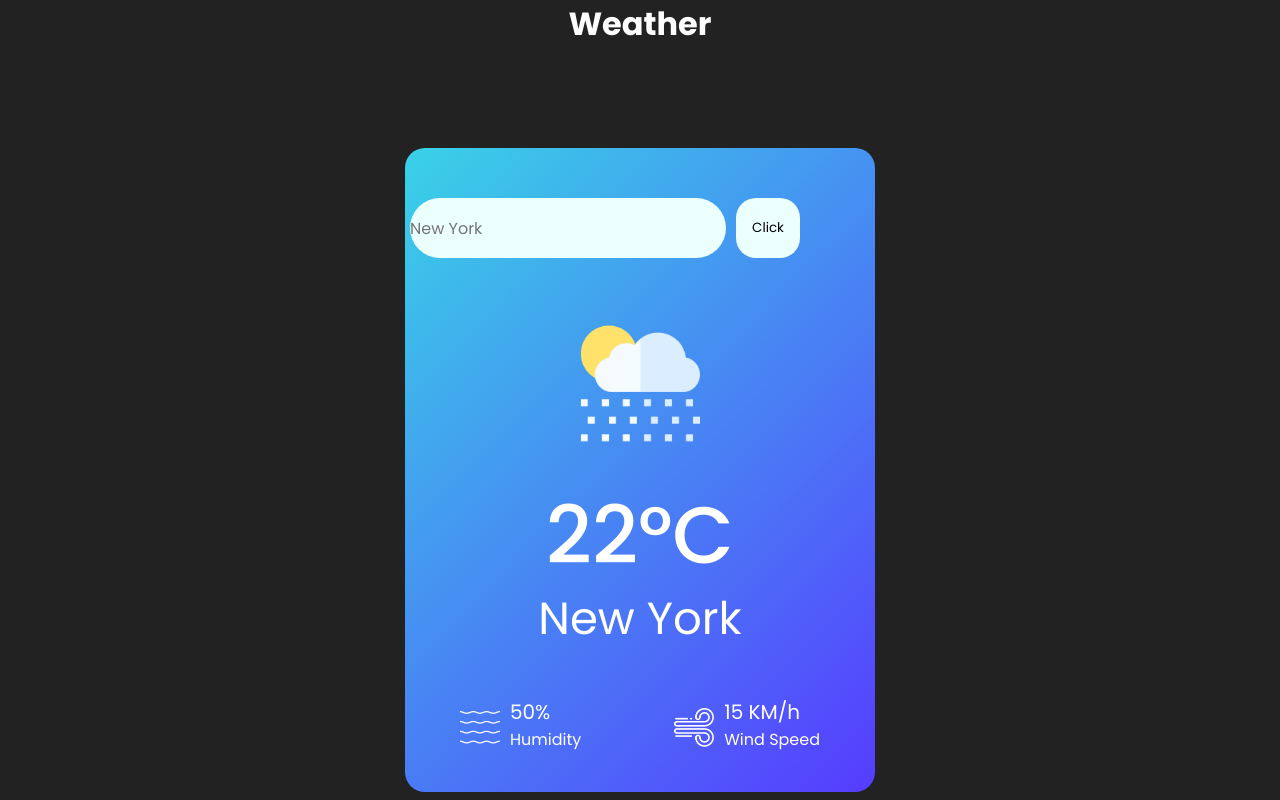
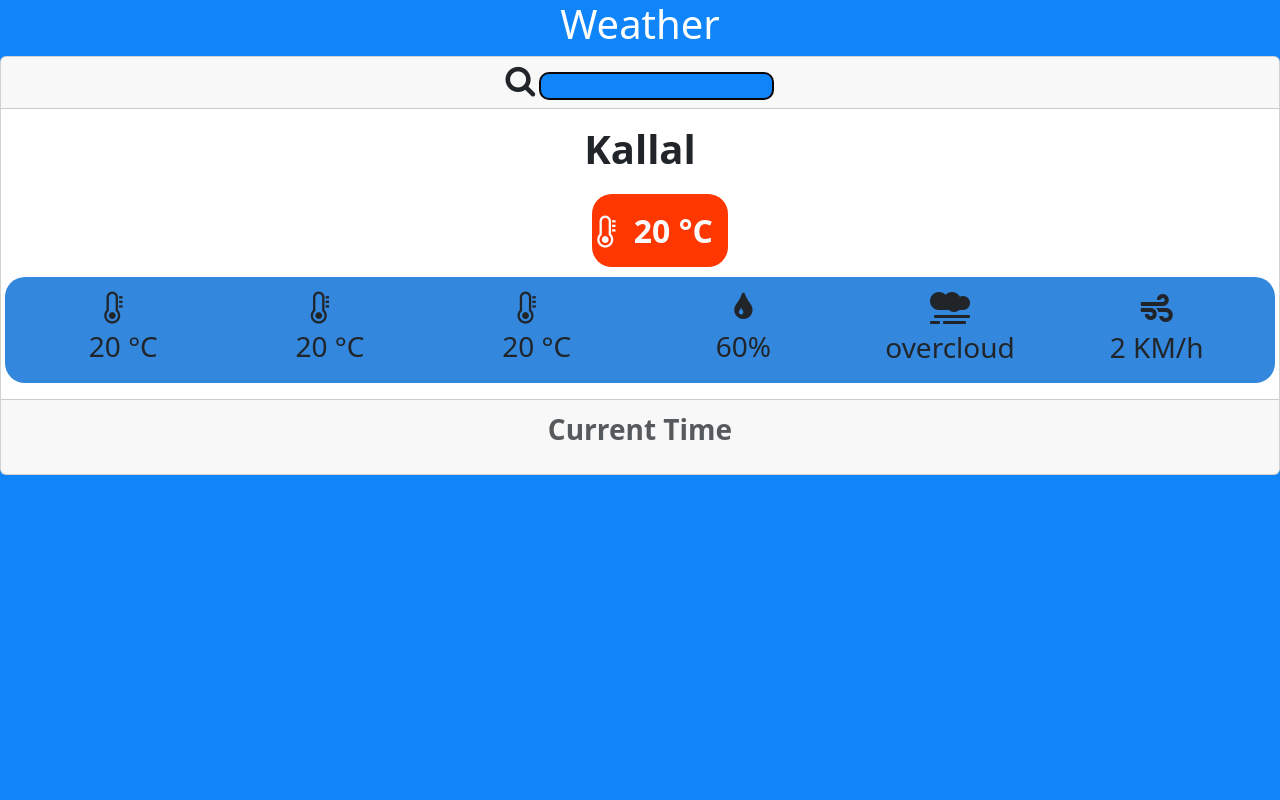
Before and after one commit to pranava007/weather, a plain HTML site: page index.html in a window 1280 px wide. Drawn offline with nearby package versions, Linux system fonts and the light colour scheme.

Commit message:
complete

```diff
--- a/index.html
+++ b/index.html
@@ -1,42 +1,143 @@
 <!DOCTYPE html>
 <html lang="en">
   <head>
-    <meta charset="UTF-8" />
-    <meta name="viewport" content="width=device-width, initial-scale=1.0" />
-    <title>Weather</title>
-    <link rel="stylesheet" href="./style.css" />
+    <title>Weather Forecast</title>
+    <!-- Required meta tags -->
+    <meta charset="utf-8" />
+    <meta
+      name="viewport"
+      content="width=device-width, initial-scale=1, shrink-to-fit=no"
+    />
+
+    <!-- Bootstrap CSS v5.2.1 -->
+    <link
+      rel="stylesheet"
+      href="https://cdnjs.cloudflare.com/ajax/libs/font-awesome/5.15.4/css/all.min.css"
+      integrity="sha512-1ycn6IcaQQ40/MKBW2W4Rhis/DbILU74C1vSrLJxCq57o941Ym01SwNsOMqvEBFlcgUa6xLiPY/NS5R+E6ztJQ=="
+      crossorigin="anonymous"
+      referrerpolicy="no-referrer"
+    />
+    <link
+      rel="stylesheet"
+      href="https://cdnjs.cloudflare.com/ajax/libs/font-awesome/4.7.0/css/font-awesome.css"
+      integrity="sha512-5A8nwdMOWrSz20fDsjczgUidUBR8liPYU+WymTZP1lmY9G6Oc7HlZv156XqnsgNUzTyMefFTcsFH/tnJE/+xBg=="
+      crossorigin="anonymous"
+      referrerpolicy="no-referrer"
+    />
+    <link rel="stylesheet" href="style.css" />
+    <link
+      rel="shortcut icon"
+      href="https://external-content.duckduckgo.com/iu/?u=https%3A%2F%2Fcreazilla-store.fra1.digitaloceanspaces.com%2Fcliparts%2F63069%2Fweather-icon-clipart-md.png&f=1&nofb=1&ipt=2eb3a57d0771428b13ff3a908fca2ddfac128ce139c5af3c876e0ed4267dd1b1&ipo=images"
+      type="image/x-icon"
+    />
+    <link
+      href="https://cdn.jsdelivr.net/npm/bootstrap@5.3.2/dist/css/bootstrap.min.css"
+      rel="stylesheet"
+      integrity="sha384-T3c6CoIi6uLrA9TneNEoa7RxnatzjcDSCmG1MXxSR1GAsXEV/Dwwykc2MPK8M2HN"
+      crossorigin="anonymous"
+    />
   </head>
+
   <body>
-    <h1>Weather</h1>
-    <div class="card">
-        <div class="search">
-            <input type="text" name="cityname" id="cityname" placeholder="New York" spellcheck="true" >
-            <button> Click</button>
+
+    <main>
+      <section>
+        <h1 class="text-center text-white">
+          Weather
+        </h1>
+      </section>
+
+      <section class="align-items-center">
+        <div class="card text-center">
+          <div class="card-header">
+            <i
+              class="fa fa-search fa-2x ml-2"
+              id="get"
+              aria-hidden="true"
+            ></i>
+            <input type="text" class="" id="input"  />
           </div>
+          <div class="card-body">
 
-        <div class="weather">
-            <img src="./images/rain.png" alt="rain" class="weather-icon">
-            <h1 class="temp">22°C</h1>
-            <h2 class="city">New York</h2>
-            <div class="details">
+            <h5 class="card-title fw-bold fs-1" id="card">Kallal</h5>
+            <br />
+            <br />
+            <p class="card-text fw-bold fs-2" id="carda"> <i
+              class="fa fa-thermometer-empty fa-1x"
+              id="tempicon"
+              aria-hidden="true"
+            ></i
+          > 20 °C</p>
+            <div class="row dgree">
+              <div class="col" class="dgree">
+                <label for=""
+                  ><i
+                    class="fa fa-thermometer-empty fa-2x"
+                    id="tempicon"
+                    aria-hidden="true"
+
+                  ></i
+                ></label>
+                <p class="card-text fs-3" id="cardb">20 °C</p>
+              </div>
               <div class="col">
-                    <img src="./images/humidity.png" alt="humidity">
-                    <div>
-                        <p class="humidity">50%</p>
-                        <p>Humidity</p>
+                <label for=""
+                  ><i
+                    class="fa fa-thermometer-empty fa-2x"
+                    id="tempicon"
+                    aria-hidden="true"
+                  ></i
+                ></label>
+                <p class="card-text fs-3" id="cardc">20 °C</p>
               </div>
+              <div class="col">
+                <label for=""
+                  ><i
+                    class="fa fa-thermometer-empty fa-2x"
+                    id="tempicon"
+                    aria-hidden="true"
+                  ></i
+                ></label>
+                <p class="card-text fs-3" id="cardd">20 °C</p>
               </div>
-
               <div class="col">
-                    <img src="./images/wind.png" alt="wind">
-                    <div>
-                        <p class="wind">15 KM/h</p>
-                        <p>Wind Speed</p>
+                <label for=""
+                  ><i class="fa fa-tint fa-2x" aria-hidden="true"></i
+                ></label>
+                <p class="card-text fs-3" id="carde">60%</p>
+              </div>
+              <div class="col">
+                <label for=""><i class="fas fa-smog fa-2x"></i></label>
+                <p class="card-text fs-3" id="cardf">overcloud</p>
+              </div>
+              <div class="col">
+                <label for=""><i class="fas fa-wind fa-2x"></i></label>
+                <p class="card-text fs-3" id="cardg">2 KM/h</p>
               </div>
             </div>
           </div>
+          <div class="card-footer text-body-secondary">
+            <span class="fw-bold fs-3">Current Time</span>
+            <p id="demo" class="fw-bold fs-4"></p>
           </div>
         </div>
-    <script src="scripte.js"></script>
+      </section>
+    </main>
+
+
+    <!-- Bootstrap JavaScript Libraries -->
+
+    <script src="./script.js"></script>
+    <script
+      src="https://cdn.jsdelivr.net/npm/@popperjs/core@2.11.8/dist/umd/popper.min.js"
+      integrity="sha384-I7E8VVD/ismYTF4hNIPjVp/Zjvgyol6VFvRkX/vR+Vc4jQkC+hVqc2pM8ODewa9r"
+      crossorigin="anonymous"
+    ></script>
+
+    <script
+      src="https://cdn.jsdelivr.net/npm/bootstrap@5.3.2/dist/js/bootstrap.min.js"
+      integrity="sha384-BBtl+eGJRgqQAUMxJ7pMwbEyER4l1g+O15P+16Ep7Q9Q+zqX6gSbd85u4mG4QzX+"
+      crossorigin="anonymous"
+    ></script>
   </body>
 </html>
--- /dev/null
+++ b/script.js
@@ -0,0 +1,49 @@
+
+let input = document.getElementById("input");
+
+let btn = document.getElementById("get");
+
+let card = document.getElementById("card");
+
+let cel = document.getElementById("carda");
+
+let hum = document.getElementById("carde");
+
+let tempmin = document.getElementById("cardb");
+
+let tempmax = document.getElementById("cardc");
+
+let feel = document.getElementById("cardd");
+
+let des = document.getElementById("cardf");
+
+let wind = document.getElementById("cardg");
+
+
+
+btn.addEventListener("click", () => {
+  function response() {
+    let weather = fetch(
+      `https://api.openweathermap.org/data/2.5/weather?q=${input.value}&appid=5c0172544e3c22ffd6a7928d766ad4fd&units=metric`
+    )
+      .then((data) => data.json())
+      .then((ele) => {
+        let e = ele.main.temp;
+        cel.innerHTML = ` <i
+        class="fa fa-thermometer-empty"
+        id="tempicon"
+        aria-hidden="true"
+      ></i>${Math.round(ele.main.temp)} °C`;
+        hum.innerHTML = ` ${ele.main.humidity}%`;
+        des.innerHTML = ` ${ele.weather[0].description}`;
+        tempmin.innerHTML = ` ${ele.main.temp_min} °C`;
+        tempmax.innerHTML = `${ele.main.temp_max} °C`;
+        feel.innerHTML = `${ele.main.feels_like} °C`;
+        wind.innerHTML = ` ${ele.wind.speed} KM/h`;
+      })
+      .catch((error) => console.log(error));
+  }
+  response();
+
+  card.innerHTML = `${input.value}`;
+});
--- a/scripte.js
+++ /dev/null
@@ -1,23 +0,0 @@
-const apiKey = "5c0172544e3c22ffd6a7928d766ad4fd ";
-const apiUrl =
-  " https://api.openweathermap.org/data/2.5/weather?units=metric&q=";
-
-  const searchBox=document.querySelector(".search input");
-  const searchBtn=document.querySelector(".search button")
-
-async function checkWeather(city) {
-  const response = await fetch(apiUrl + city +  `&appid=${apiKey}`);
-  var data = await response.json();
-
-  console.log(data);
-
-  document.querySelector(".city").innerHTML=data.name;
-  document.querySelector(".temp").innerHTML=Math.round(data.main.temp) + "°C";
-  document.querySelector(".humidity").innerHTML=data.main.humidity + "%";
-  document.querySelector(".wind").innerHTML=data.wind.speed + " KM/h";
-}
-
-searchBtn.addEventListener("click",()=>{
-
-    checkWeather(searchBox.value);
-})
--- a/style.css
+++ b/style.css
@@ -1,112 +1,47 @@
-
-@import url("https://fonts.googleapis.com/css2?family=Poppins:ital,wght@0,100;0,200;0,300;0,400;0,500;0,600;0,700;0,800;0,900;1,100;1,200;1,300;1,400;1,500;1,600;1,700;1,800;1,900&display=swap");
-
 * {
     margin: 0;
     padding: 0;
     box-sizing: border-box;
-  font-family: "Poppins", sans-serif;
   }
 
-body {
-  background-color: #222;
+  body{
+      background:  #1085fa !important;
   }
 
-h1 {
-  color: white;
-  text-align: center;
+  #box{
+      border: 2px solid rgba(180, 69, 13, 0.659);
+      width: 600px;
+      height: 400px;
+
   }
 
-.card {
-  width: 90%;
-  max-width: 470px;
-  background: linear-gradient(135deg, #39d2e7, #563cff);
-  color: #fff;
-  margin: 100px auto 0;
+  #input{
+
+      border: 2px solid rgb(11, 6, 6);
+      border-radius: 10px;
+      background-color: #1085fa;
+
+  }
+  #carda{
+      position: relative;
+      left: 20px;
+      bottom: 22px;
+      background-color: rgb(255, 55, 0);
       border-radius: 20px;
-  padding: 40px 35px;
-  text-align: center;
+      display: inline;
+      padding: 15px;
+      color: rgb(251, 251, 251);
+
   }
 
-.search {
-  width: 100%;
-  display: flex;
-  align-items: center;
-  justify-content: space-between;
+  #tempicon{
+      position: relative;
+      right: 10px;
+
   }
 
-.search input {
-  border: 0;
-  outline: 0;
-  background-color: #ebfffc;
-  color: #555;
-  position: relative;
-  right: 30px;
-  height: 60px;
-  border-radius: 40px;
-  flex: 1;
-  font-size: 16px;
+.dgree{
+    background-color: rgb(51, 135, 220);
+    border-radius: 20px;
+    padding: 15px;
 }
-
-.search button {
-  border: 0;
-  outline: 0;
-  background-color: #ebfffc;
-  position: relative;
-  right: 30px;
-  border-radius: 20px;
-  padding: 2px 1px;
-  margin: 10px;
-  width: 120px;
-  height: 60px;
-  cursor: pointer;
-}
-
-.search button img {
-  width: 16px;
-}
-
-.weather-icon {
-  width: 170px;
-  margin-top: 30px;
-}
-
-.weather h1 {
-  font-size: 80px;
-  font-weight: 500;
-}
-
-.weather h2 {
-  font-size: 45px;
-  font-weight: 400;
-  margin-top: -10px;
-}
-
-.details {
-  display: flex;
-  align-items: center;
-  justify-content: space-between;
-  padding: 0 20px;
-  margin-top: 50px;
-}
-
-.col {
-  display: flex;
-  align-items: center;
-  text-align: left;
-}
-
-.col img {
-  width: 40px;
-  margin-right: 10px;
-}
-
-.humidity,
-.wind {
-  font-size: 20px;
-  margin-top: -6px;
-  margin-right: 5px;
-}
-.city{
-
-}
```
Lines whose indentation alone changed are shown as unchanged.
